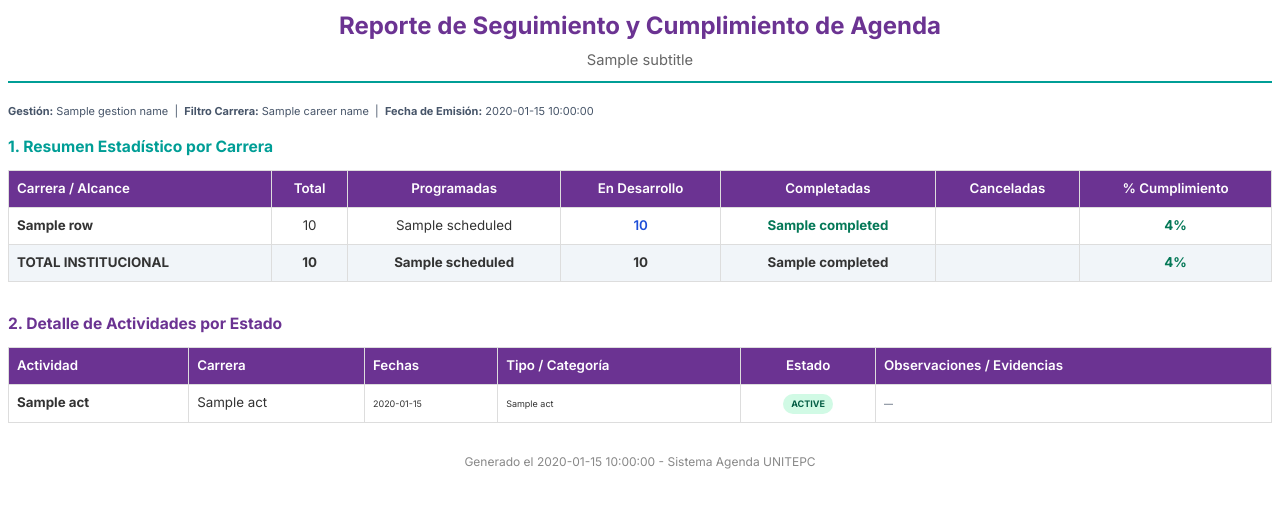
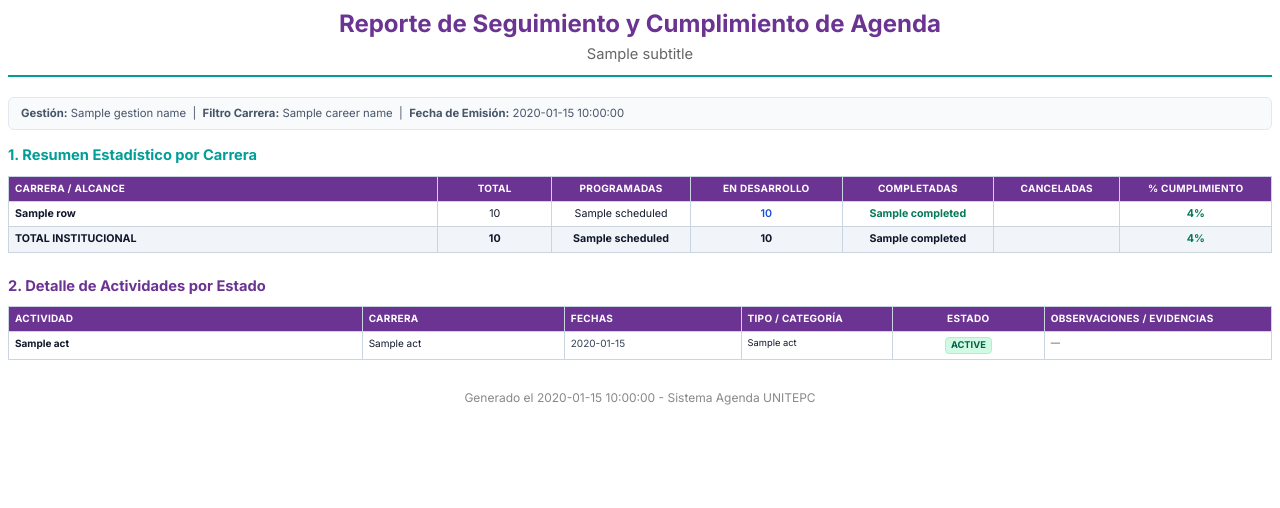
Before and after one commit to haroldiux/AGENDACIENTIFICA, a Python web app: template backend/app/templates/seguimiento_report.html in a window 1280 px wide. Shown: the top 508 px of the page. Run offline with Jinja, Linux system fonts and the light colour scheme; the template is opened without the code that fills it: most values are stand-ins (such as "Sample title", 1, 10 or a date in 2020).

Commit message:
fix(reports): format seguimiento PDF with fixed table layout and bounded margins

```diff
--- a/backend/app/templates/seguimiento_report.html
+++ b/backend/app/templates/seguimiento_report.html
@@ -3,69 +3,143 @@
 {% block title %}Reporte de Seguimiento y Cumplimiento{% endblock %}
 {% block header_title %}Reporte de Seguimiento y Cumplimiento de Agenda{% endblock %}
 
-{% block content %}
+{% block extra_css %}
 <style>
-    .kpi-container {
-        display: flex;
-        gap: 15px;
-        margin-bottom: 25px;
+    @page {
+        size: A4 portrait;
+        margin: 1.2cm 1cm 1.4cm 1cm;
+        @bottom-left {
+            content: "UNITEPC · Reporte de Seguimiento y Cumplimiento";
+            font-family: 'Inter', sans-serif;
+            font-size: 7.5pt;
+            color: #94a3b8;
+        }
+        @bottom-right {
+            content: "Página " counter(page) " de " counter(pages);
+            font-family: 'Inter', sans-serif;
+            font-size: 7.5pt;
+            color: #94a3b8;
+        }
     }
-    .kpi-card {
-        flex: 1;
-        background: #f8fafc;
+
+    body {
+        font-family: 'Inter', sans-serif;
+        color: #0f172a;
+        line-height: 1.35;
+        font-size: 8.5pt;
+    }
+
+    .meta-bar {
+        margin-bottom: 16px;
+        font-size: 8.5pt;
+        color: #475569;
+        background-color: #f8fafc;
         border: 1px solid #e2e8f0;
-        border-radius: 8px;
-        padding: 12px;
+        border-radius: 6px;
+        padding: 8px 12px;
+    }
+
+    .section-title {
+        font-size: 11pt;
+        font-weight: 700;
+        margin-bottom: 10px;
+        page-break-after: avoid;
+        break-after: avoid;
+    }
+
+    /* Fixed table layouts ensuring 100% fit on page */
+    table.table-summary, table.table-details {
+        width: 100% !important;
+        max-width: 100% !important;
+        table-layout: fixed !important;
+        border-collapse: collapse;
+        margin-bottom: 20px;
+    }
+
+    table.table-summary th, table.table-summary td,
+    table.table-details th, table.table-details td {
+        border: 1px solid #cbd5e1;
+        padding: 5px 6px;
+        word-wrap: break-word;
+        overflow-wrap: break-word;
+        word-break: break-word;
+        box-sizing: border-box;
+    }
+
+    table.table-summary th, table.table-details th {
+        background-color: #6B3392;
+        color: #ffffff;
+        font-weight: 700;
+        font-size: 7.5pt;
+        text-transform: uppercase;
+        letter-spacing: 0.3px;
+        vertical-align: middle;
+    }
+
+    table.table-summary td {
+        font-size: 8pt;
+        vertical-align: middle;
+    }
+
+    table.table-details td {
+        font-size: 7.5pt;
+        vertical-align: top;
+    }
+
+    tr:nth-child(even) {
+        background-color: #f8fafc;
+    }
+
+    .badge-status {
+        display: inline-block;
+        padding: 2px 5px;
+        border-radius: 4px;
+        font-size: 7pt;
+        font-weight: 700;
+        text-transform: uppercase;
+        white-space: normal;
         text-align: center;
+        line-height: 1.15;
     }
-    .kpi-value {
-        font-size: 20px;
-        font-weight: 800;
+    .badge-completed { background-color: #d1fae5; color: #065f46; border: 1px solid #a7f3d0; }
+    .badge-in_progress { background-color: #dbeafe; color: #1e40af; border: 1px solid #bfdbfe; }
+    .badge-cancelled { background-color: #ffe4e6; color: #9f1239; border: 1px solid #fecdd3; }
+    .badge-scheduled { background-color: #f1f5f9; color: #334155; border: 1px solid #cbd5e1; }
+
+    .act-title {
+        font-weight: 700;
         color: #0f172a;
+        line-height: 1.25;
+        font-size: 7.5pt;
+    }
+
+    .col-dates {
+        font-size: 7pt;
+        color: #334155;
         line-height: 1.2;
     }
-    .kpi-label {
-        font-size: 10px;
-        color: #64748b;
-        text-transform: uppercase;
-        font-weight: 600;
-        margin-top: 4px;
-    }
-    .progress-bar-bg {
-        background-color: #e2e8f0;
-        border-radius: 6px;
-        height: 10px;
-        width: 100%;
-        overflow: hidden;
-        margin-top: 4px;
-    }
-    .progress-bar-fill {
-        background-color: #059669;
-        height: 100%;
-    }
-    .badge-status {
-        display: inline-block;
-        padding: 3px 8px;
-        border-radius: 12px;
-        font-size: 9px;
-        font-weight: 700;
-        text-transform: uppercase;
-    }
-    .badge-completed { background-color: #d1fae5; color: #065f46; }
-    .badge-in_progress { background-color: #dbeafe; color: #1e40af; }
-    .badge-cancelled { background-color: #ffe4e6; color: #9f1239; }
-    .badge-scheduled { background-color: #f3f4f6; color: #374151; }
 </style>
+{% endblock %}
 
-<div style="margin-bottom: 15px; font-size: 11px; color: #475569;">
+{% block content %}
+<div class="meta-bar">
     <b>Gestión:</b> {{ gestion_name }} &nbsp;|&nbsp;
     <b>Filtro Carrera:</b> {{ career_name }} &nbsp;|&nbsp;
     <b>Fecha de Emisión:</b> {{ now_str }}
 </div>
 
-<h3 style="color: #009E96; margin-bottom: 12px;">1. Resumen Estadístico por Carrera</h3>
+<h3 class="section-title" style="color: #009E96;">1. Resumen Estadístico por Carrera</h3>
 
-<table>
+<table class="table-summary">
+    <colgroup>
+        <col style="width: 34%;">
+        <col style="width: 9%;">
+        <col style="width: 11%;">
+        <col style="width: 12%;">
+        <col style="width: 12%;">
+        <col style="width: 10%;">
+        <col style="width: 12%;">
+    </colgroup>
     <thead>
         <tr>
             <th>Carrera / Alcance</th>
@@ -103,12 +177,20 @@
     </tbody>
 </table>
 
-<h3 style="color: #6B3392; margin-top: 30px; margin-bottom: 12px;">2. Detalle de Actividades por Estado</h3>
+<h3 class="section-title" style="color: #6B3392; margin-top: 24px;">2. Detalle de Actividades por Estado</h3>
 
 {% if not detailed_activities %}
-    <p style="font-style: italic; color: #64748b;">No hay actividades registradas para esta selección.</p>
+    <p style="font-style: italic; color: #64748b; font-size: 8.5pt;">No hay actividades registradas para esta selección.</p>
 {% else %}
-    <table>
+    <table class="table-details">
+        <colgroup>
+            <col style="width: 28%;">
+            <col style="width: 16%;">
+            <col style="width: 14%;">
+            <col style="width: 12%;">
+            <col style="width: 12%;">
+            <col style="width: 18%;">
+        </colgroup>
         <thead>
             <tr>
                 <th>Actividad</th>
@@ -122,16 +204,18 @@
         <tbody>
             {% for act in detailed_activities %}
             <tr>
-                <td><b>{{ act.title }}</b></td>
+                <td>
+                    <div class="act-title">{{ act.title }}</div>
+                </td>
                 <td>{{ act.career_name }}</td>
-                <td style="font-size: 9px; white-space: nowrap;">{{ act.dates }}</td>
-                <td style="font-size: 9px;">{{ act.type_label }}</td>
+                <td class="col-dates">{{ act.dates }}</td>
+                <td style="font-size: 7pt;">{{ act.type_label }}</td>
                 <td style="text-align: center;">
                     <span class="badge-status badge-{{ act.status }}">
                         {{ act.status_label }}
                     </span>
                 </td>
-                <td style="font-size: 9px; color: #475569;">
+                <td style="font-size: 7pt; color: #475569;">
                     {% if act.notes %}
                         <div><b>Notas:</b> {{ clamp_notes(act.notes) }}</div>
                     {% endif %}
```
